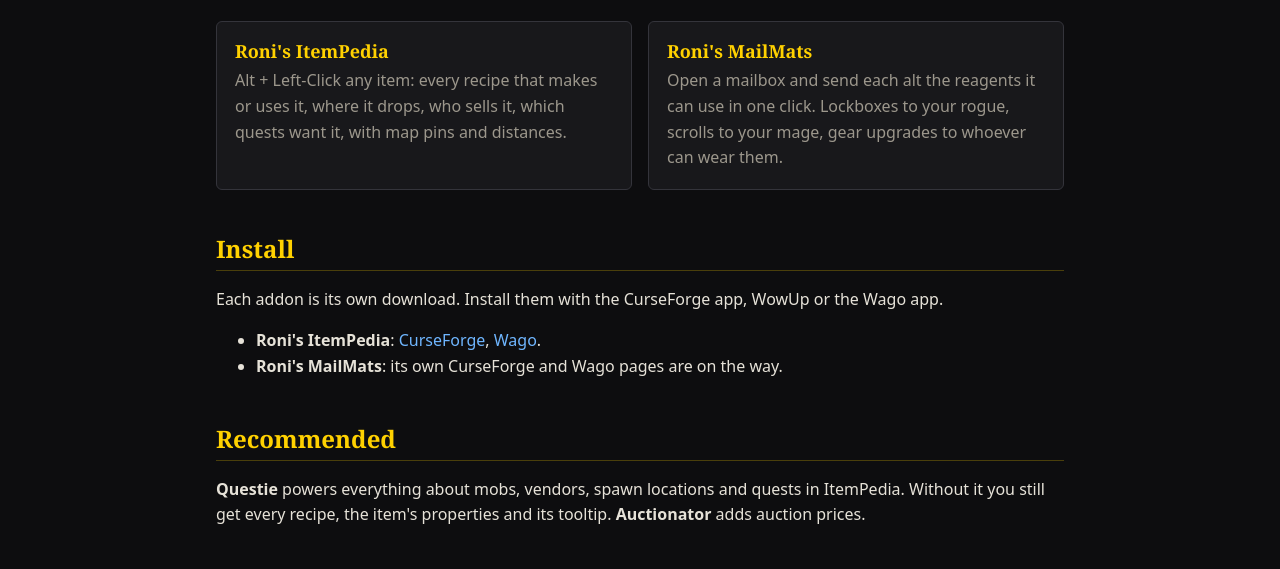
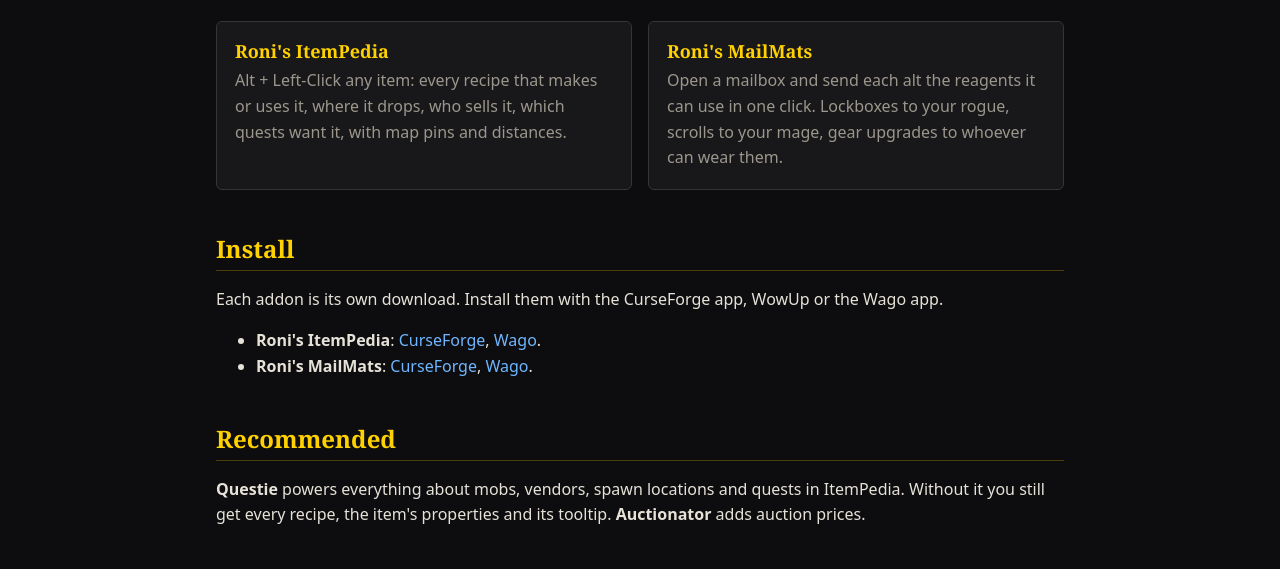
Before and after one commit to aronbodogai/ronis-wow-addons, a plain HTML site: page site/index.html in a window 1280 px wide. Shown: the part 201-770 px from the top of the page. Drawn offline with Linux system fonts and the light colour scheme.

Commit message:
Roni's ItemPedia v0.6.0 release notes, MailMats download links
Co-Authored-By: Claude Opus 5.5 <noreply@anthropic.com>

```diff
--- a/site/index.html
+++ b/site/index.html
@@ -41,7 +41,9 @@
     <li><strong>Roni's ItemPedia</strong>:
     <a href="https://www.curseforge.com/wow/addons/ronis-itempedia">CurseForge</a>,
     <a href="https://addons.wago.io/addons/ronis-wow-addons">Wago</a>.</li>
-    <li><strong>Roni's MailMats</strong>: its own CurseForge and Wago pages are on the way.</li>
+    <li><strong>Roni's MailMats</strong>:
+    <a href="https://www.curseforge.com/projects/1812454">CurseForge</a>,
+    <a href="https://addons.wago.io/addons/n6VYVONd">Wago</a>.</li>
   </ul>
 
   <h2>Recommended</h2>
```
Also changed, not shown: RonisItemPedia/CHANGELOG.md.
